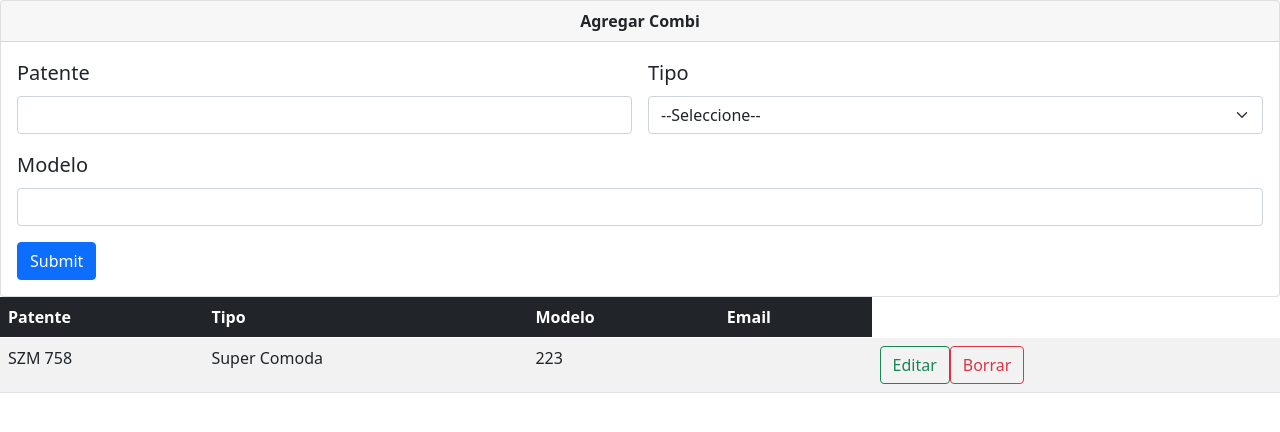
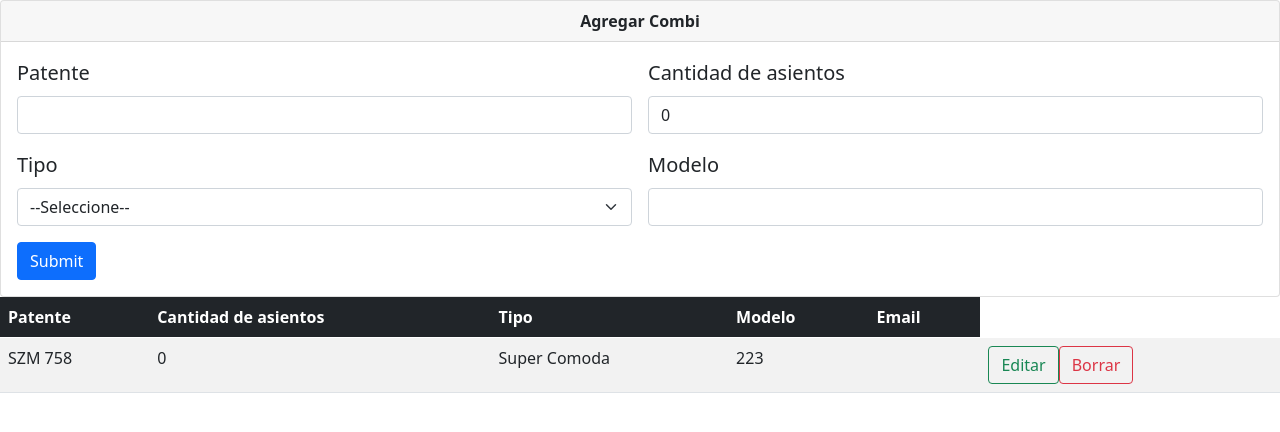
Before and after one commit to TomasEcheverria/Combi19, a PHP site: page /vista_combis.php in a window 1280 px wide. Shown: the top 432 px of the page. Run offline with PHP 8.4, Linux system fonts and the light colour scheme; data comes from the database, SQL or seed files in the repository.

Commit message:
actualizacion, crud de combis con cantidad de asientos

```diff
--- a/php/acciones_combis.php
+++ b/php/acciones_combis.php
@@ -5,6 +5,7 @@
     $update= false;
     $id ='';
     $patente = '';
+    $cantidad_asientos = 0;
     $tipo = '';
     $modelo = '';
     $email = '';
@@ -14,13 +15,14 @@
     // Alta de combis
     if(isset($_POST['submit'])){
         $patente = $_POST["patente"];
+        $cantidad_asientos = $_POST["cantidad_asientos"];
         $tipo = $_POST["tipo"];
         $modelo = $_POST["modelo"];
         $email = $_POST["email"];
 
 
-        $sql = "INSERT INTO combis (`patente`, `tipo`, `modelo`, `email`, `activo`) VALUES
-        ('$patente', '$tipo', '$modelo', '$email', 1);";
+        $sql = "INSERT INTO combis (`patente`, `cantidad_asientos`, `tipo`, `modelo`, `email`, `activo`) VALUES
+        ('$patente', '$cantidad_asientos', '$tipo', '$modelo', '$email', 1);";
         mysqli_query($db,$sql);
 
         header("Location: ../vista_combis.php");
@@ -34,7 +36,7 @@
     if(isset($_GET['delete'])){
 
         $id = $_GET['delete'];
-        $sql = "UPDATE combis SET activo=0 WHERE activo=1 AND nombre='$id'";
+        $sql = "UPDATE combis SET activo=0 WHERE activo=1 AND patente='$id'";
         mysqli_query($db,$sql);
         header("Location: ../vista_combis.php");
 
@@ -57,6 +59,7 @@
         if($result->num_rows == 1){
             $row = $result->fetch_array();
             $patente = $row["patente"];
+            $cantidad_asientos = $row["cantidad_asientos"];
             $tipo = $row["tipo"];
             $modelo = $row["modelo"];
             $email = $row["email"];
@@ -71,10 +74,11 @@
     if(isset($_POST['update'])){
         $id = $_POST['id'];
         $patente = $_POST["patente"];
+        $cantidad_asientos = $_POST["cantidad_asientos"];
         $tipo = $_POST["tipo"];
         $modelo = $_POST["modelo"];
         $email = $_POST["email"];
-        $sql = "UPDATE combis SET patente='$patente', tipo='$tipo', modelo='$modelo' WHERE patente='$id'";
+        $sql = "UPDATE combis SET patente='$patente', cantidad_asientos='$cantidad_asientos', tipo='$tipo', modelo='$modelo' WHERE patente='$id'";
         $db->query($sql) or die($db->error);
 
         header("Location: ../vista_combis.php");
--- a/vista_combis.php
+++ b/vista_combis.php
@@ -38,9 +38,15 @@
         <blockquote class="blockquote mb-0">
             <form action ="php/acciones_combis.php" class="row g-3" method ="POST">
             <input type="hidden" name="id" value="<?php echo $id ?>">
+
             <div class="col-md-6">
                 <label for="inputEmail4" class="form-label">Patente</label>
                 <input type="text" class="form-control" name="patente" placeholder="" value="<?php echo $patente?>" required="">
+            </div>
+
+            <div class="col-md-6">
+                <label for="inputEmail4" class="form-label">Cantidad de asientos</label>
+                <input type="number" class="form-control" name="cantidad_asientos" placeholder="" value="<?php echo $cantidad_asientos?>" required="" min=1 max=99>
             </div>
 
             <div class="col-md-6">
@@ -51,9 +57,12 @@
                     <option value="Super Comoda">Super Comoda</option>
                 </select>
             </div>
-            <div class="col-12">
+
+            <div class="col-md-6">
                 <label for="inputZip" class="form-label">Modelo</label>
                 <input type="text" class="form-control" name="modelo" placeholder="" value="<?php echo $modelo?>" required="">
+
+
             </div>
                 <?php if($update == true){
                     echo "<div class='col-12'> <button type='submit'name='update' class='btn btn-info'>Update</button> </div>";
@@ -70,6 +79,7 @@
           <thead class="table-dark">
             <tr>
               <th scope="col">Patente</th>
+              <th scope="col">Cantidad de asientos</th>
               <th scope="col">Tipo</th>
               <th scope="col">Modelo</th>
               <th scope="col">Email</th>
@@ -78,13 +88,14 @@
           <tbody>
 
             <?php
-              // Tabla de choferes
+              // Tabla de Combis
               $combis = getCombis();
               foreach ($combis as $value) {
                   $patente = $value['patente'];
                   echo
                   "<tr>".
                     "<td>". $value['patente'] . "</td>".
+                    "<td>". $value['cantidad_asientos'] . "</td>".
                     "<td>". $value['tipo'] . "</td>".
                     "<td>". $value['modelo'] . "</td>".
                     "<td>". $value['email'] . "</td>".
```
